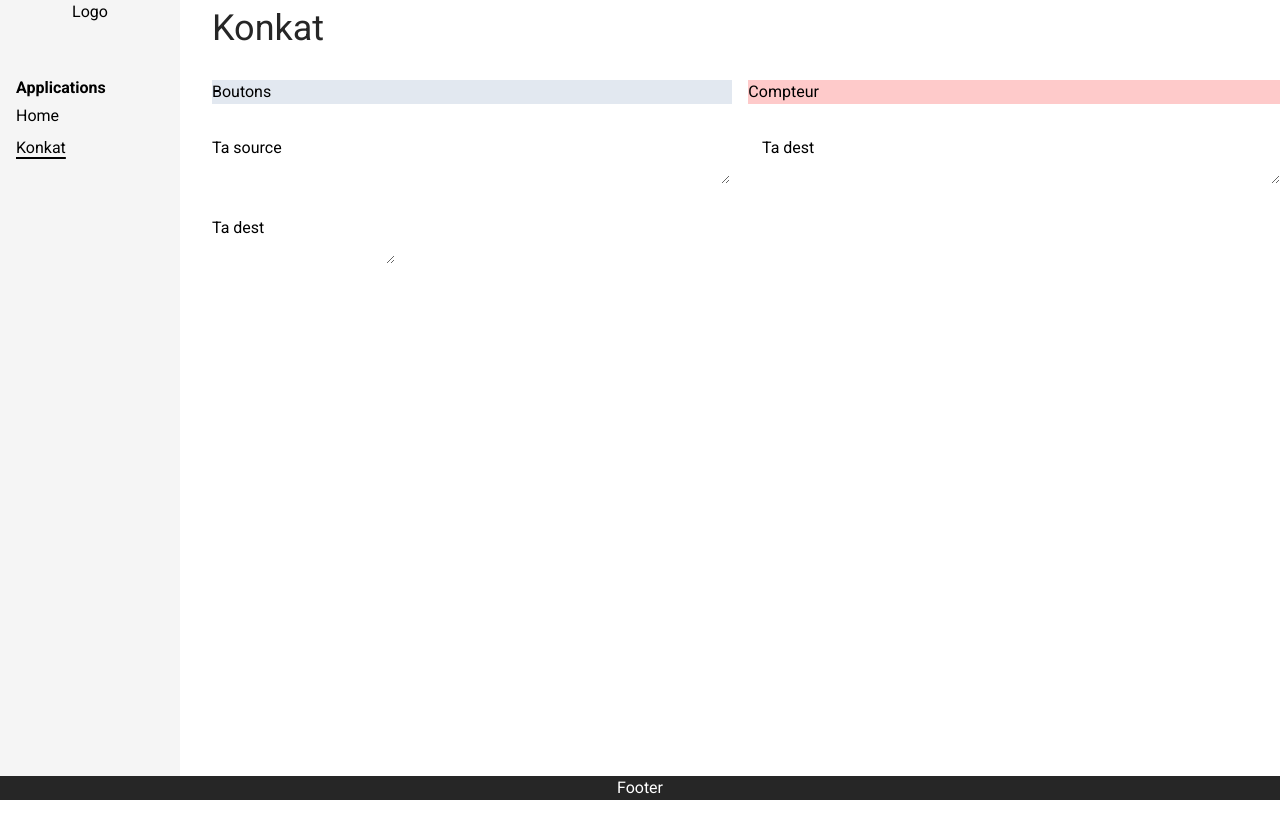
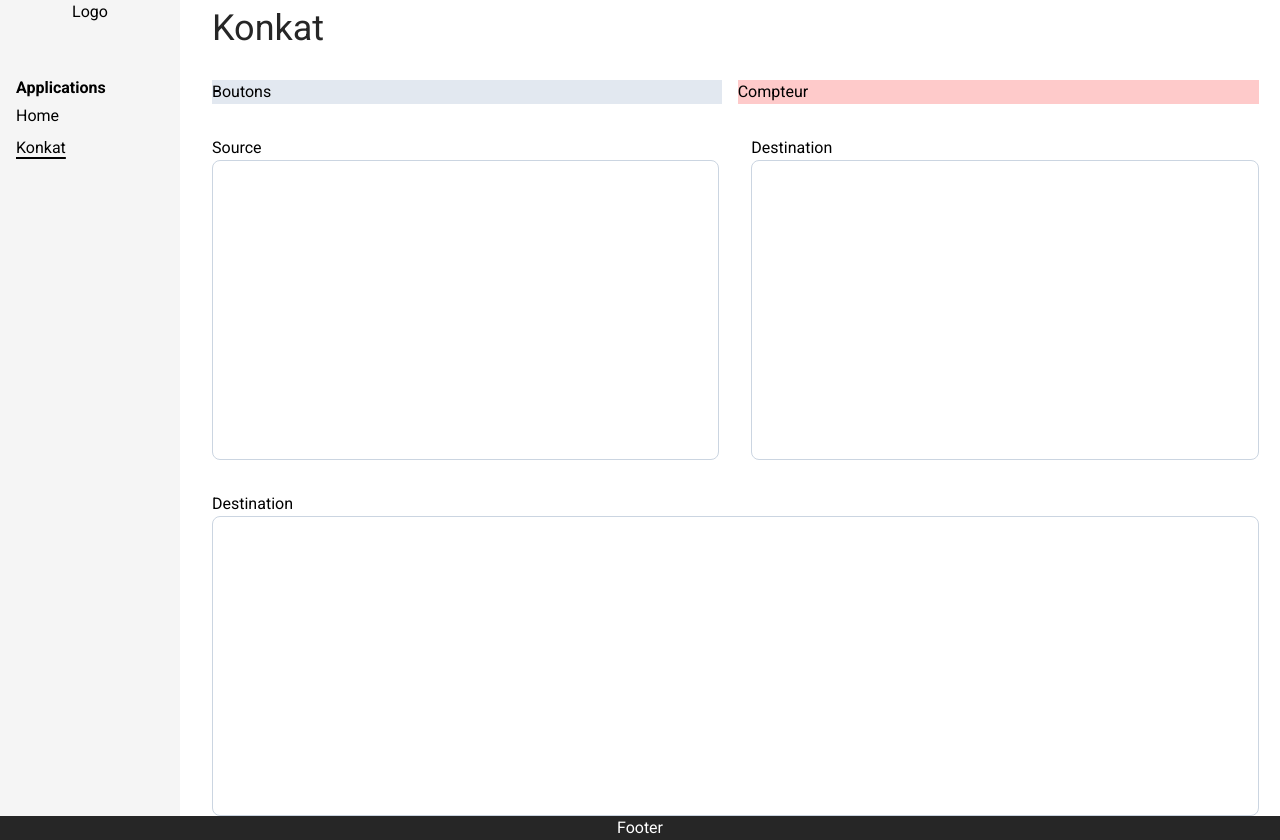
Before and after one commit to giltest99/Angular-01, an Angular app: page /konkat in a window 1280 px wide. Before the commit the page ends 800 px from the top, so only its background shows below. Built offline with nearby package versions, Linux system fonts and the light colour scheme; a web font is replaced by a local one.

Commit message:
Style textareas. Add labels.

```diff
--- a/src/app/konkat/konkat.component.html
+++ b/src/app/konkat/konkat.component.html
@@ -1,17 +1,30 @@
 <app-title [text]="'Konkat'"></app-title>
-<section class="flex flex-col gap-4">
+<section class="flex flex-col gap-4 w-[98%]">
   <div class="flex flex-row gap-4">
     <p class="grow bg-slate-200">Boutons</p>
     <p class="grow bg-red-200">Compteur</p>
   </div>
   <div class="flex flex-row gap-8 my-4">
-    <textarea class="grow">Ta source</textarea>
+    <div class="flex flex-col grow">
+      <label for="source">Source</label>
+      <textarea
+        class="border border-slate-300 p-2 min-h-[300px] rounded-lg resize-none"
+      ></textarea>
+    </div>
 
-    <textarea class="grow">Ta dest</textarea>
+    <div class="flex flex-col grow">
+      <label for="destination">Destination</label>
+      <textarea
+        class="border border-slate-300 p-2 min-h-[300px] rounded-lg resize-none"
+      ></textarea>
+    </div>
   </div>
   <div>
-    <div>
-      <textarea class="">Ta dest</textarea>
+    <div class="flex flex-col">
+      <label for="destination">Destination</label>
+      <textarea
+        class="border border-slate-300 p-2 min-h-[300px] rounded-lg resize-none"
+      ></textarea>
     </div>
   </div>
 </section>
```
